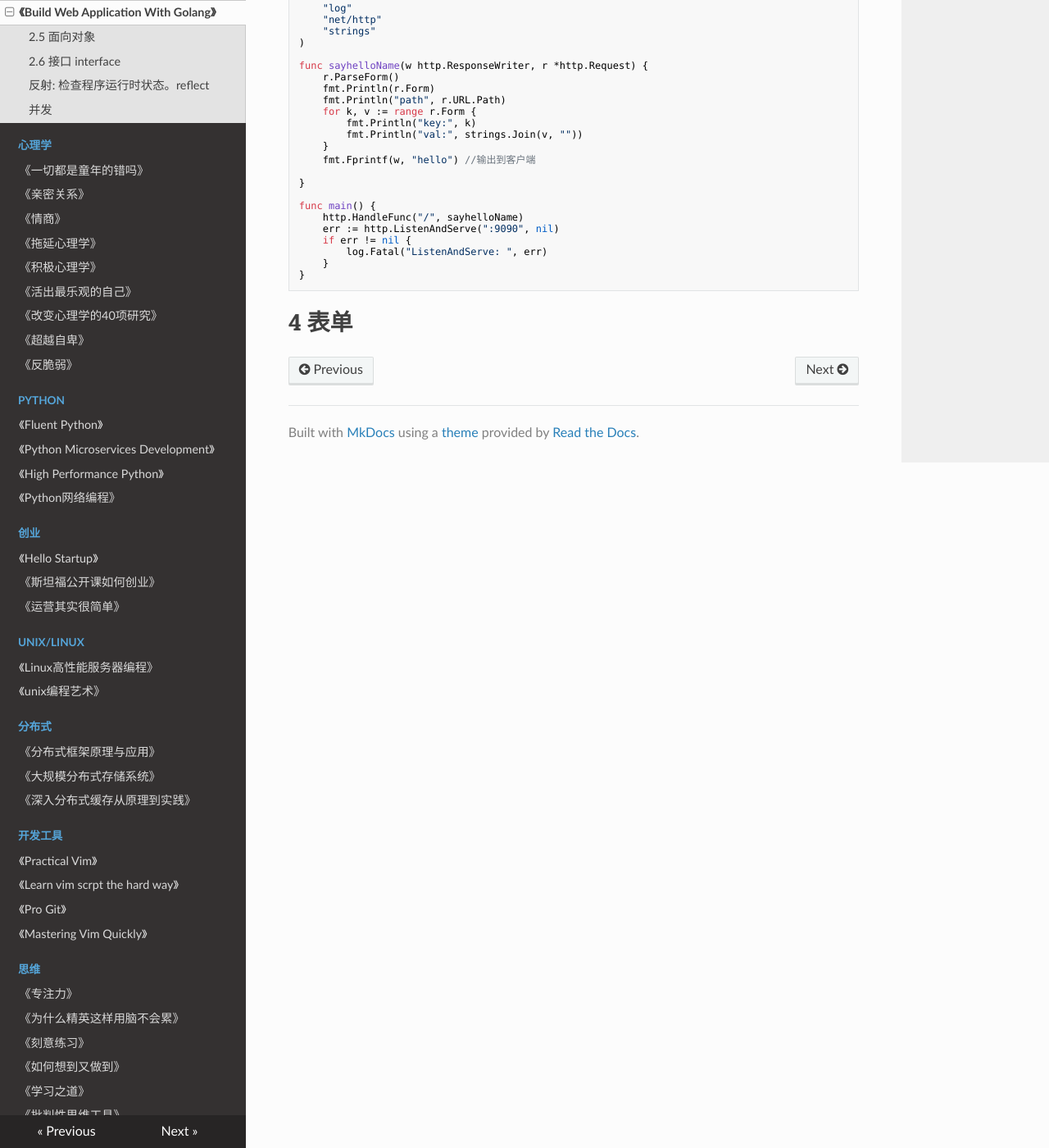
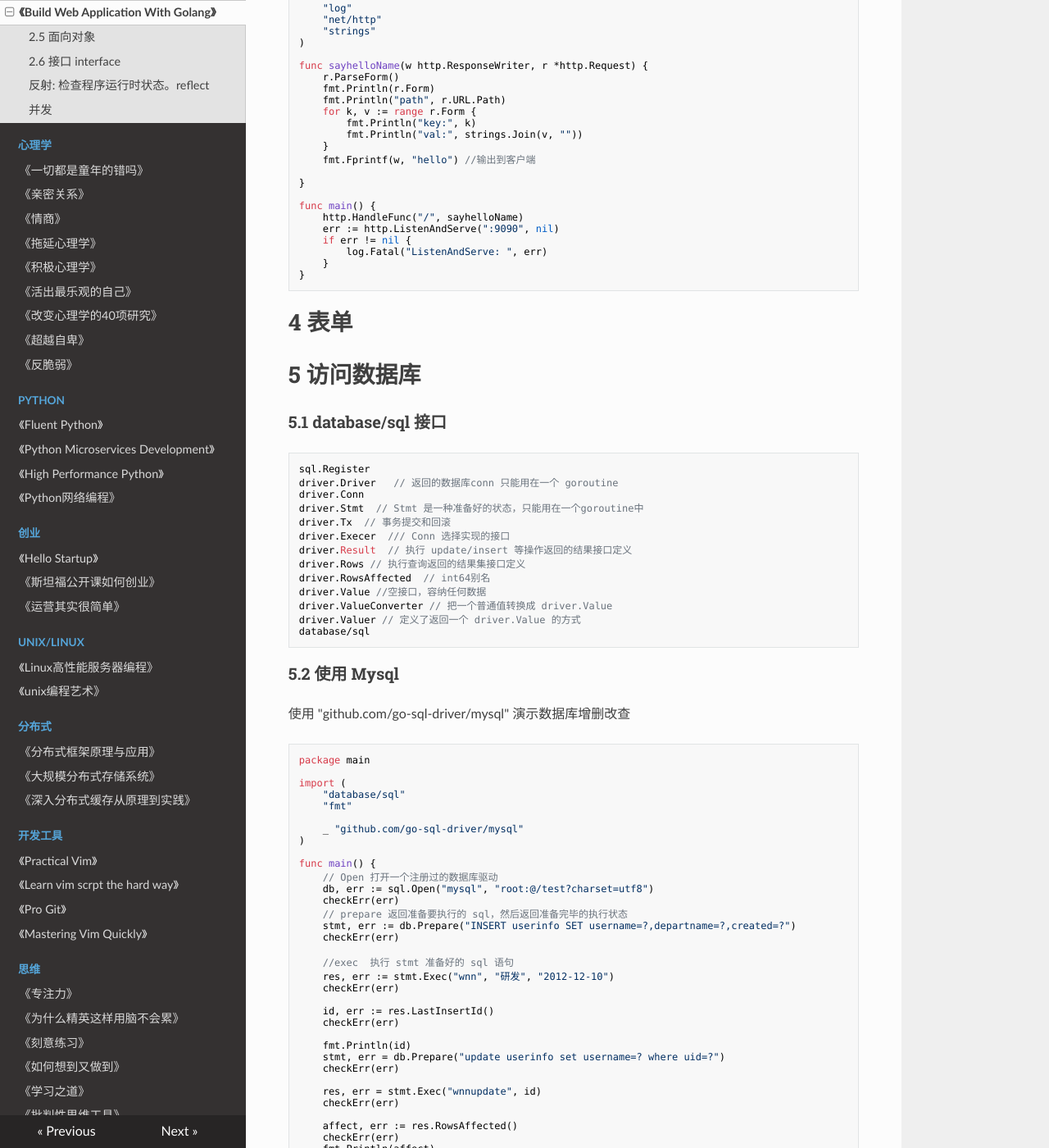
Before and after one commit to PegasusWang/booknotes, an MkDocs documentation site: the page built from docs/golang/build-web-application-with-golang.md, in a window 1280 px wide and 1400 px high, scrolled down 12387 px. Shown: the whole window at 82% size. Built offline with MkDocs 1.6.1, drawn with Linux system fonts in a browser that asks for light colours; nearby versions of some CDN libraries; old or Windows-style settings are respelled for this version of MkDocs; some of the changed text lies outside the part shown.

Commit message:
go 数据库

````diff
--- a/docs/golang/build-web-application-with-golang.md
+++ b/docs/golang/build-web-application-with-golang.md
@@ -777,3 +777,145 @@ func main() {
 ```
 
 # 4 表单
+
+
+# 5 访问数据库
+
+### 5.1 database/sql 接口
+
+```
+sql.Register
+driver.Driver   // 返回的数据库conn 只能用在一个 goroutine
+driver.Conn
+driver.Stmt  // Stmt 是一种准备好的状态，只能用在一个goroutine中
+driver.Tx  // 事务提交和回滚
+driver.Execer  /// Conn 选择实现的接口
+driver.Result  // 执行 update/insert 等操作返回的结果接口定义
+driver.Rows // 执行查询返回的结果集接口定义
+driver.RowsAffected  // int64别名
+driver.Value //空接口，容纳任何数据
+driver.ValueConverter // 把一个普通值转换成 driver.Value
+driver.Valuer // 定义了返回一个 driver.Value 的方式
+database/sql
+```
+
+### 5.2 使用 Mysql
+使用 "github.com/go-sql-driver/mysql" 演示数据库增删改查
+
+```
+package main
+
+import (
+	"database/sql"
+	"fmt"
+
+	_ "github.com/go-sql-driver/mysql"
+)
+
+func main() {
+	// Open 打开一个注册过的数据库驱动
+	db, err := sql.Open("mysql", "root:@/test?charset=utf8")
+	checkErr(err)
+	// prepare 返回准备要执行的 sql，然后返回准备完毕的执行状态
+	stmt, err := db.Prepare("INSERT userinfo SET username=?,departname=?,created=?")
+	checkErr(err)
+
+	//exec  执行 stmt 准备好的 sql 语句
+	res, err := stmt.Exec("wnn", "研发", "2012-12-10")
+	checkErr(err)
+
+	id, err := res.LastInsertId()
+	checkErr(err)
+
+	fmt.Println(id)
+	stmt, err = db.Prepare("update userinfo set username=? where uid=?")
+	checkErr(err)
+
+	res, err = stmt.Exec("wnnupdate", id)
+	checkErr(err)
+
+	affect, err := res.RowsAffected()
+	checkErr(err)
+	fmt.Println(affect)
+
+	//query 直接执行 sql 返回 rows 结果
+	rows, err := db.Query("SELECT * from userinfo")
+	checkErr(err)
+
+	for rows.Next() {
+		var uid int
+		var username, departname, created string
+		err = rows.Scan(&uid, &username, &departname, &created)
+		checkErr(err)
+		fmt.Println(uid)
+		fmt.Println(username)
+		fmt.Println(departname)
+		fmt.Println(created)
+	}
+	stmt, err = db.Prepare("delete from userinfo where uid=?")
+	checkErr(err)
+
+	res, err = stmt.Exec(id)
+	checkErr(err)
+
+	affect, err = res.RowsAffected()
+	checkErr(err)
+	fmt.Println(affect)
+	db.Close()
+}
+
+func checkErr(err error) {
+	if err != nil {
+		panic(err)
+	}
+}
+```
+
+# 5.5 使用 Beego orm
+
+```
+package main
+
+import (
+	"fmt"
+
+	"github.com/astaxie/beego/orm"
+	_ "github.com/go-sql-driver/mysql"
+)
+
+// Model Struct
+type User struct {
+	Id   int
+	Name string `orm:"size(100)"`
+}
+
+func init() {
+	orm.RegisterDataBase("default", "mysql", "root:@/test?charset=utf8", 30)
+	orm.RegisterModel(new(User))
+	orm.RunSyncdb("default", false, true)
+	orm.RegisterDriver("mysql", orm.DRMySQL)
+}
+
+func main() {
+	o := orm.NewOrm()
+	user := User{Name: "wnn"}
+	id, err := o.Insert(&user)
+	user2 := User{Name: "wnn2"}
+	id, err = o.Insert(&user2)
+	fmt.Printf("id:%d, err:%v\n", id, err)
+
+	user.Name = "wnnupdate"
+	num, err := o.Update(&user)
+	fmt.Printf("Num:%d, err:%v\n", num, err)
+
+	u := User{Id: user.Id}
+	err = o.Read(&u)
+	fmt.Printf("err: %v\n", err)
+
+	num, err = o.Delete(&u)
+	fmt.Printf("num %d, err:%v\n", num, err)
+
+}
+```
+
+# 5.6 Nosql 数据库使用
````
